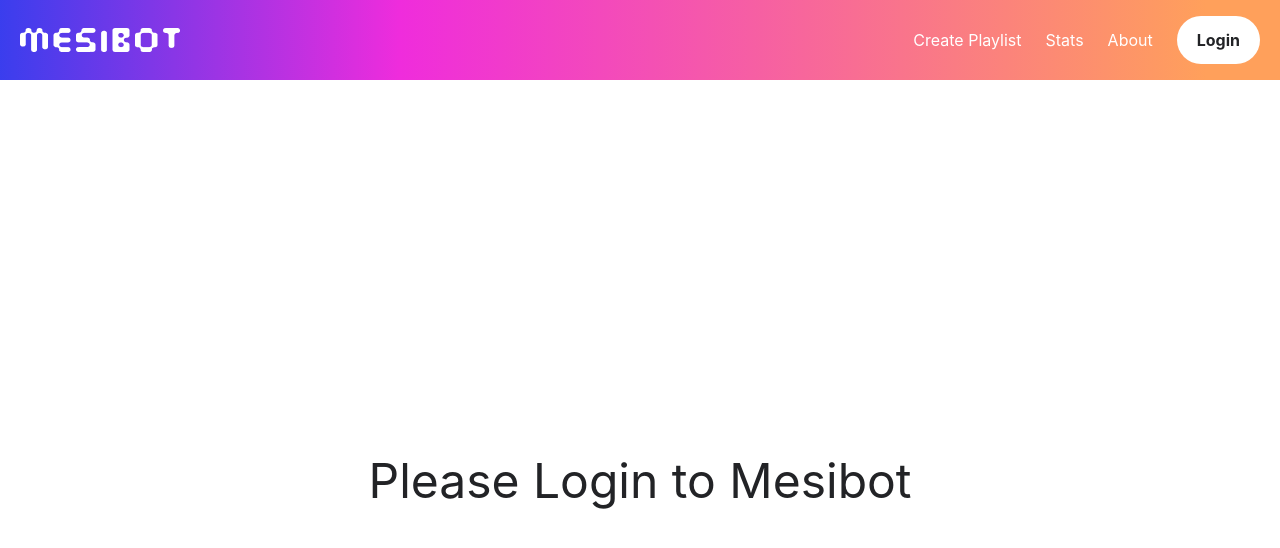
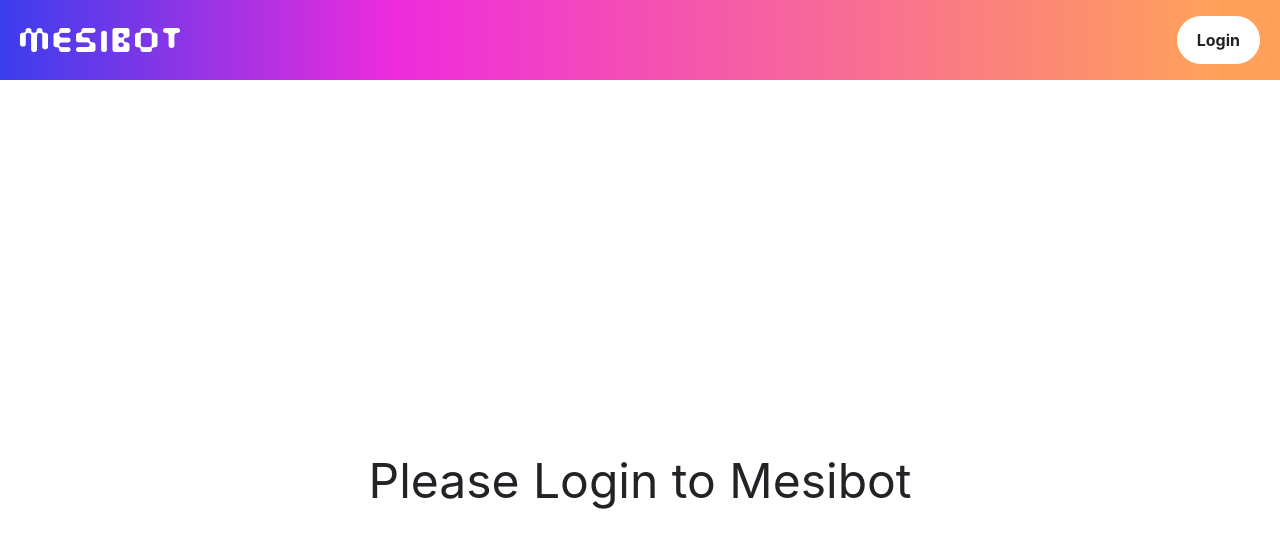
Before and after one commit to ShakedZrihen/mesibot-ui, a React (Create React App) app: page /login in a window 1280 px wide. Shown: the top 548 px of the page. Built offline with nearby package versions, Linux system fonts and the light colour scheme.

Commit message:
hide MenuItems if not connected

```diff
--- a/src/components/Header/Menu/Menu.js
+++ b/src/components/Header/Menu/Menu.js
@@ -1,5 +1,4 @@
 import { useSelector } from "react-redux";
-import { PROFILE_STATES } from "../../../state/reducers/profile";
 import { profileSelector } from "../../../state/selectors/profile";
 import { slackAuth } from "../../common/utils/auth.service";
 import "./Menu.scss";
@@ -8,14 +7,15 @@
 const Menu = ({ className }) => {
   const profile = useSelector(profileSelector);
 
+  const isConnected = !!profile.name;
   return (
     <div className={`Menu ${className}`}>
-      <MenuItems className="horizontal" />
+      {isConnected && <MenuItems className="horizontal" />}
 
-      {profile === PROFILE_STATES.NOT_AUTH ? (
+      {isConnected ? (
+        <div className="menuButton">Add Song</div>
+      ) : (
         <div className="menuButton" onClick={slackAuth}>Login</div>
-      ) : (
-        <div className="menuButton">Add Song</div>
       )}
     </div>
   );
```
